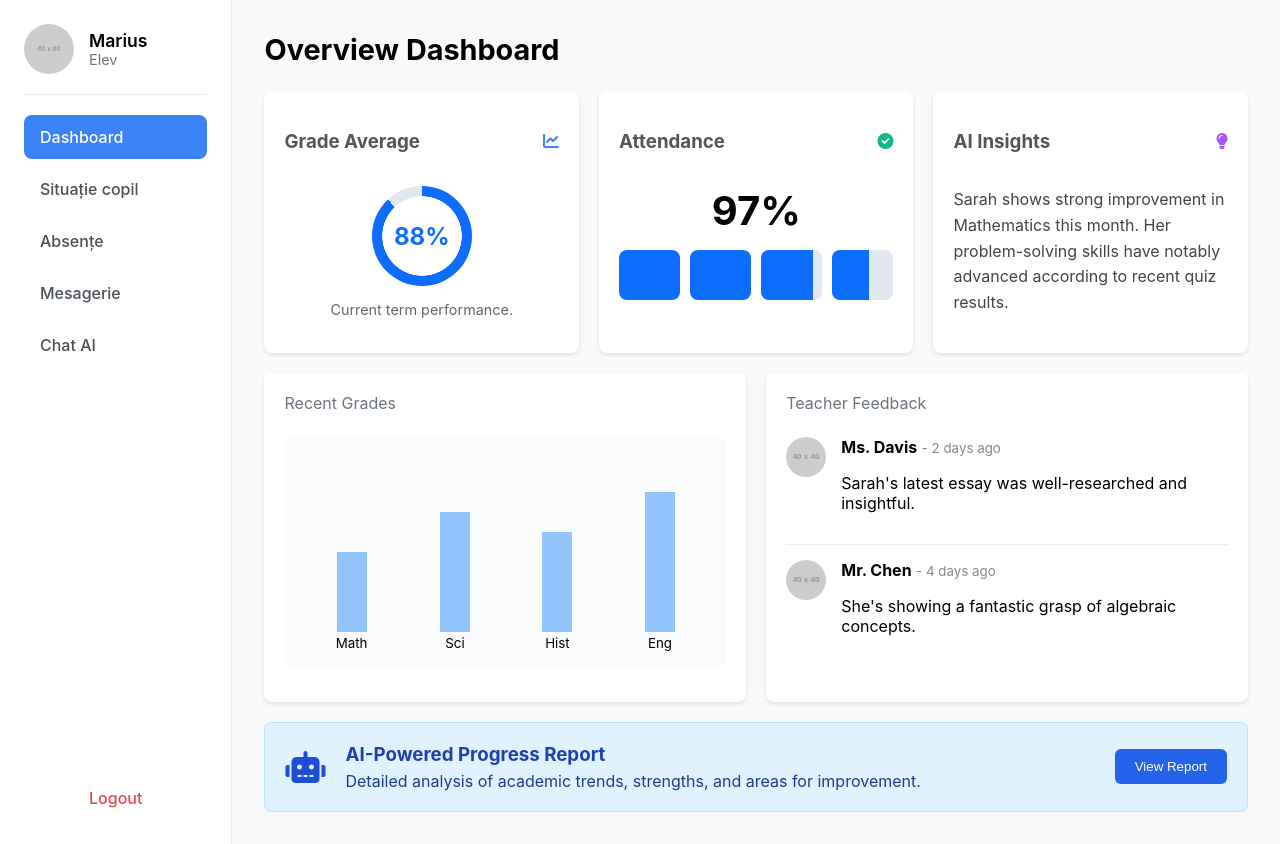
After one commit to VladSchiopu/Smarthack_Interactive_Classroom, a Flask app: page /pdashboard in a window 1280 px wide. The commit adds this page. Run offline with Flask 3, Linux system fonts and the light colour scheme; a user stored in the database is signed in; grey boxes labelled with a size stand in for pictures from a placeholder-image service; some libraries are stand-ins or nearby versions.

Commit message:
parents dashboard

```diff
--- a/app/routes.py
+++ b/app/routes.py
@@ -181,6 +181,10 @@ def dashboard():
     ]
     return render_template("dashboard.html", files=files, user=current_user)
 
+@bp.route("/pdashboard")
+@login_required
+def pdashboard():
+   return render_template("pdashboard.html", user=current_user)
 
 @bp.route("/teme_profesor")
 @login_required
--- a/app/templates/parinte.html
+++ b/app/templates/parinte.html
@@ -11,6 +11,7 @@
     </div>
 
     <ul class="menu">
+        <li><a href="{{ url_for('main.pdashboard') }}">Dashboard</a></li>
         <li class="active"><a href="{{ url_for('main.home') }}">Situație copil</a></li>
         <li><a href="#">Absențe</a></li>
         <li><a href="#">Mesagerie</a></li>
--- /dev/null
+++ b/app/templates/pdashboard.html
@@ -0,0 +1,190 @@
+{% extends 'base.html' %}
+
+{% block content %}
+<link rel="stylesheet" href="https://cdnjs.cloudflare.com/ajax/libs/font-awesome/6.0.0-beta3/css/all.min.css">
+
+<style>
+    /* Minimal custom styles for dashboard-specific widgets NOT likely in parinte base CSS */
+    .dashboard-grid {
+        display: grid;
+        grid-template-columns: repeat(auto-fit, minmax(250px, 1fr));
+        gap: 20px;
+        margin-bottom: 20px;
+    }
+    .dashboard-card {
+        background: #fff;
+        padding: 20px;
+        border-radius: 8px;
+        box-shadow: 0 2px 4px rgba(0,0,0,0.1);
+    }
+    .card-header {
+        display: flex;
+        justify-content: space-between;
+        align-items: center;
+        margin-bottom: 15px;
+        color: #555;
+    }
+    /* Re-implementing specific widgets without Tailwind */
+    .progress-circle {
+        width: 100px;
+        height: 100px;
+        border-radius: 50%;
+        display: flex;
+        justify-content: center;
+        align-items: center;
+        font-size: 1.5rem;
+        font-weight: bold;
+        color: #0d6efd;
+        background: radial-gradient(closest-side, white 79%, transparent 80% 100%),
+                    conic-gradient(#0d6efd 88%, #e2e8f0 0);
+        margin: 0 auto 15px;
+    }
+    .stat-huge {
+        font-size: 2.5rem;
+        font-weight: bold;
+        margin-bottom: 15px;
+        text-align: center;
+    }
+    .attendance-grid {
+        display: grid;
+        grid-template-columns: repeat(4, 1fr);
+        gap: 10px;
+    }
+    .attendance-bar {
+        background-color: #e2e8f0;
+        height: 50px;
+        border-radius: 8px;
+        overflow: hidden;
+    }
+    .attendance-fill {
+        background-color: #0d6efd;
+        height: 100%;
+    }
+    .feedback-item {
+        display: flex;
+        margin-bottom: 15px;
+        padding-bottom: 15px;
+        border-bottom: 1px solid #eee;
+    }
+    .feedback-item img {
+        width: 40px;
+        height: 40px;
+        border-radius: 50%;
+        margin-right: 15px;
+    }
+    .ai-banner {
+        background-color: #e0f2fe;
+        border: 1px solid #bae6fd;
+        padding: 20px;
+        border-radius: 8px;
+        display: flex;
+        justify-content: space-between;
+        align-items: center;
+    }
+</style>
+
+<div class="sidebar">
+    <div class="profile">
+        <img src="https://placehold.co/60x60/c0d7ee/ffffff.png?text=U" alt="Profile">
+        <div>
+            <h3>{{ user.name|default('Parent User') }}</h3>
+            <p>{{ user.role|default('Gaurdian') }}</p>
+        </div>
+    </div>
+
+    <ul class="menu">
+        <li class="active"><a href="{{ url_for('main.pdashboard') }}">Dashboard</a></li>
+        <li><a href="{{ url_for('main.home') }}">Situație copil</a></li>
+        <li><a href="#">Absențe</a></li>
+        <li><a href="#">Mesagerie</a></li>
+        <li><a href="{{ url_for('main.chat_page') }}" target="_blank">Chat AI</a></li>
+    </ul>
+
+    <a class="logout" href="{{ url_for('main.logout') }}">Logout</a>
+</div>
+
+<div class="main">
+    <div class="header">
+        <h2>Overview Dashboard</h2>
+    </div>
+
+    <div class="dashboard-grid">
+        <div class="dashboard-card">
+            <div class="card-header">
+                <h3>Grade Average</h3>
+                <i class="fas fa-chart-line" style="color: #3b82f6;"></i>
+            </div>
+            <div class="progress-circle">88%</div>
+            <p style="text-align: center; color: #666; font-size: 0.9em;">Current term performance.</p>
+        </div>
+
+        <div class="dashboard-card">
+            <div class="card-header">
+                <h3>Attendance</h3>
+                <i class="fas fa-check-circle" style="color: #10b981;"></i>
+            </div>
+            <div class="stat-huge">97%</div>
+            <div class="attendance-grid">
+                <div class="attendance-bar"><div class="attendance-fill" style="width: 100%"></div></div>
+                <div class="attendance-bar"><div class="attendance-fill" style="width: 100%"></div></div>
+                <div class="attendance-bar"><div class="attendance-fill" style="width: 85%"></div></div>
+                <div class="attendance-bar"><div class="attendance-fill" style="width: 60%"></div></div>
+            </div>
+        </div>
+
+        <div class="dashboard-card">
+            <div class="card-header">
+                <h3>AI Insights</h3>
+                <i class="fas fa-lightbulb" style="color: #a855f7;"></i>
+            </div>
+            <p style="line-height: 1.6; color: #444;">
+                Sarah shows strong improvement in Mathematics this month. Her problem-solving skills have notably advanced according to recent quiz results.
+            </p>
+        </div>
+    </div>
+
+    <div class="dashboard-grid" style="grid-template-columns: 1fr 1fr;">
+        <div class="dashboard-card">
+            <div class="subheader">Recent Grades</div>
+            <div style="height: 200px; background: #f9fafb; display: flex; align-items: flex-end; justify-content: space-around; padding: 15px; border-radius: 8px;">
+                <div style="text-align: center;"><div style="height: 80px; width: 30px; background: #93c5fd; margin: 0 auto;"></div><small>Math</small></div>
+                <div style="text-align: center;"><div style="height: 120px; width: 30px; background: #93c5fd; margin: 0 auto;"></div><small>Sci</small></div>
+                <div style="text-align: center;"><div style="height: 100px; width: 30px; background: #93c5fd; margin: 0 auto;"></div><small>Hist</small></div>
+                <div style="text-align: center;"><div style="height: 140px; width: 30px; background: #93c5fd; margin: 0 auto;"></div><small>Eng</small></div>
+            </div>
+        </div>
+
+        <div class="dashboard-card">
+            <div class="subheader">Teacher Feedback</div>
+            <div style="margin-top: 15px;">
+                <div class="feedback-item">
+                    <img src="https://placehold.co/40x40/fecaca/dc2626.png?text=MD" alt="T">
+                    <div>
+                        <strong>Ms. Davis</strong> <small style="color: #888;">- 2 days ago</small>
+                        <p>Sarah's latest essay was well-researched and insightful.</p>
+                    </div>
+                </div>
+                <div class="feedback-item" style="border-bottom: none;">
+                    <img src="https://placehold.co/40x40/c0d7ee/ffffff.png?text=MC" alt="T">
+                    <div>
+                        <strong>Mr. Chen</strong> <small style="color: #888;">- 4 days ago</small>
+                        <p>She's showing a fantastic grasp of algebraic concepts.</p>
+                    </div>
+                </div>
+            </div>
+        </div>
+    </div>
+
+    <div class="ai-banner">
+        <div style="display: flex; align-items: center;">
+            <i class="fas fa-robot" style="font-size: 2rem; color: #1d4ed8; margin-right: 20px;"></i>
+            <div>
+                <h3 style="color: #1e40af; margin: 0 0 5px 0;">AI-Powered Progress Report</h3>
+                <p style="color: #1e3a8a; margin: 0;">Detailed analysis of academic trends, strengths, and areas for improvement.</p>
+            </div>
+        </div>
+        <button style="background: #2563eb; color: white; border: none; padding: 10px 20px; border-radius: 6px; cursor: pointer;">View Report</button>
+    </div>
+
+</div>
+{% endblock %}
```
